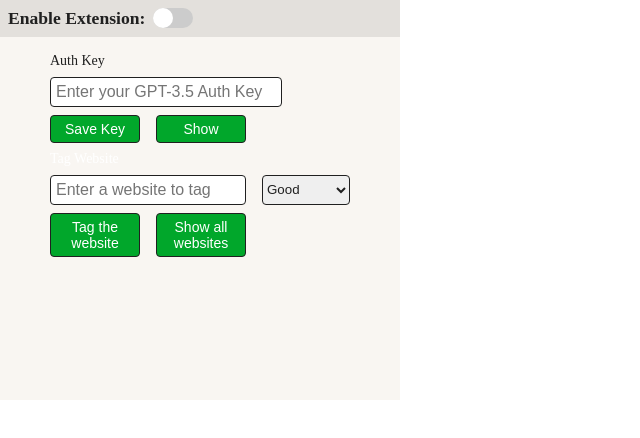
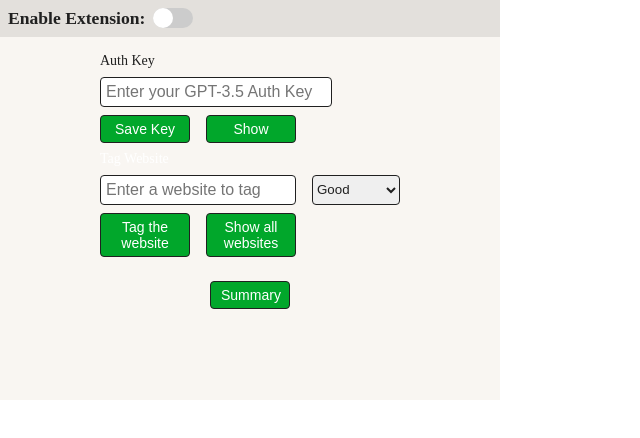
Before and after one commit to prs2002/deep-work, a React (Create React App) app: page / in a window 1280 px wide. Shown: the top 438 px of the page, without its empty margins (0-640 px from the left). Built offline with nearby package versions, Linux system fonts and the light colour scheme; the HTML template or start-up script is replaced by a standard one.

Commit message:
improved UI elements

```diff
--- a/src/App.css
+++ b/src/App.css
@@ -1,33 +1,10 @@
-/* .app {
-  width: 400px;
+.app {
+  width: 500px;
   height: 400px;
-  display: flex;
-  flex-direction: column;
-  align-items: center;
-  justify-content: center;
-  background-color: #1e1e1e;
-}
-.app-header {
-  display: flex;
-  align-items: center;
-  gap: 0.5rem;
-  height: 10%;
-  width: 100%;
-  background-color: #0d0d0d;
+  background-color: var(--background-color);
+  overflow: auto;
 }
 
-.app-disable-button-text {
-  font-size: 1.1rem;
-  font-weight: 600;
-  padding-left: 0.5rem;
-  color: #33ff00;
+.app::-webkit-scrollbar {
+  display: none;
 }
-
-.app-body {
-  display: flex;
-  justify-content: center;
-  gap: 0.5rem;
-  height: 90%;
-  width: 100%;
-  padding: 1rem;
-} */
--- a/src/components/SearchBar.css
+++ b/src/components/SearchBar.css
@@ -23,6 +23,7 @@
   padding: 5px 10px;
   font-size: 14px;
   background-color: var(--green);
+  border: 1px solid var(--font-color);
   border: none;
   border-radius: 4px;
   cursor: pointer;
--- a/src/components/WebsiteList.css
+++ b/src/components/WebsiteList.css
@@ -12,7 +12,7 @@
 }
 
 .website-list__row {
-  width: 80%;
+  width: 90%;
   padding: 1rem;
   display: flex;
   color: white;
--- a/src/global.css
+++ b/src/global.css
@@ -4,7 +4,8 @@
     --green: #01a72b;
     --hover-green: #6dc403;
     --header-color : #E3E0DC;
-    --link-color : #0082c6
+    --link-color : #0082c6;
+    --red: #ff0000a4;
 }
 
 
--- a/src/pages/MainPage.css
+++ b/src/pages/MainPage.css
@@ -1,5 +1,5 @@
 .main-page {
-  width: 400px;
+  width: 500px;
   height: 400px;
   display: flex;
   flex-direction: column;
@@ -30,6 +30,19 @@
   align-items: center;
   gap: 0.5rem;
   height: 90%;
-  width: 100%;
-  padding: 1rem;
+  width: calc(100% - 2rem);
+  padding: 1rem 0;
 }
+
+
+.summary-button {
+  width: 80px;
+  padding: 5px 10px;
+  font-size: 14px;
+  background-color: var(--green);
+  border: none;
+  border-radius: 4px;
+  border: 1px solid var(--font-color);
+  cursor: pointer;
+  color: white;
+}
--- a/src/pages/MainPage.tsx
+++ b/src/pages/MainPage.tsx
@@ -17,6 +17,9 @@ export default function MainPage({ setPage }: MainPageProps) {
       <div className="main-page-body">
         <Input label="Auth Key" placeholder="Enter your GPT-3.5 Auth Key" />
         <TagInput label="Tag Website" placeholder="Enter a website to tag" setPage={setPage} />
+        <button className="summary-button" onClick={() => setPage(2)}>
+          Summary
+        </button>
       </div>
     </div>
   );
--- a/src/pages/TagWebsitePage.css
+++ b/src/pages/TagWebsitePage.css
@@ -1,10 +1,6 @@
 .tag-website-page {
-  width: 400px;
+  width: 500px;
   height: 400px;
-  display: flex;
-  flex-direction: column;
-  align-items: center;
-  justify-content: center;
   background-color: var(--background-color);
 }
 
```
